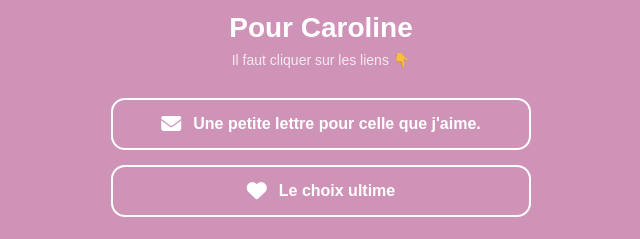
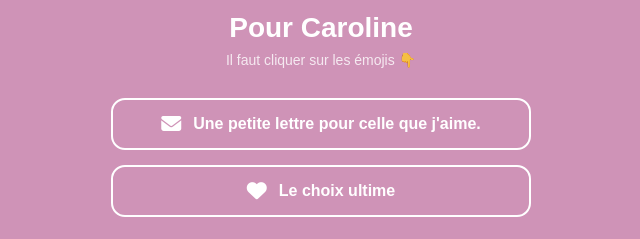
Before and after one commit to Pingu0in/Pour-Caroline, a plain HTML site: page index.html in a window 1280 px wide. Shown: the part 329-568 px from the top of the page, 319-959 px from the left. Drawn offline with Linux system fonts and the light colour scheme.

Commit message:
Update text

```diff
--- a/index.html
+++ b/index.html
@@ -112,7 +112,7 @@
       </div>
 
       <h1>Pour Caroline</h1>
-      <p>Il faut cliquer sur les liens 👇</p>
+      <p>Il faut cliquer sur les émojis 👇</p>
     </div>
 
     <div class="links">
```
